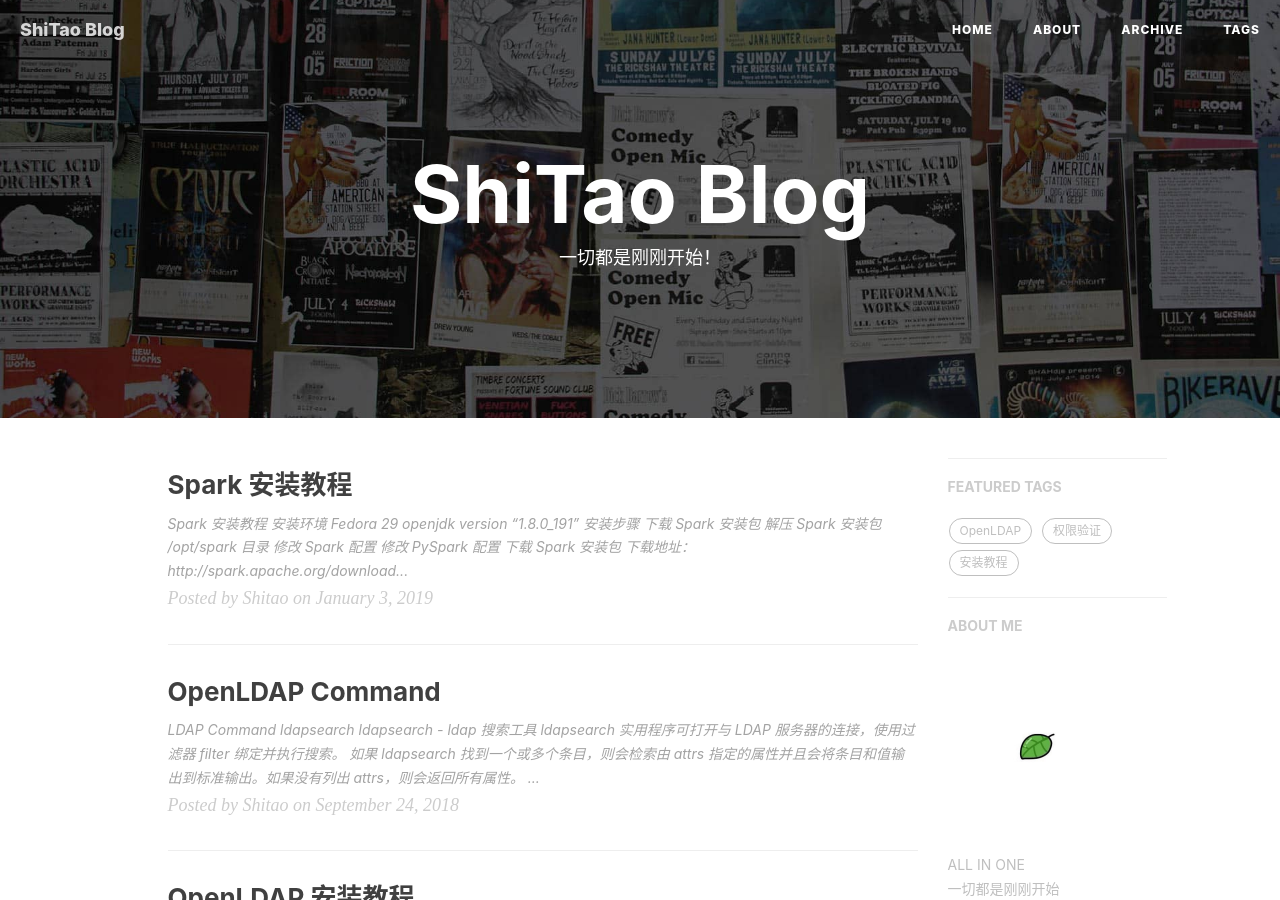
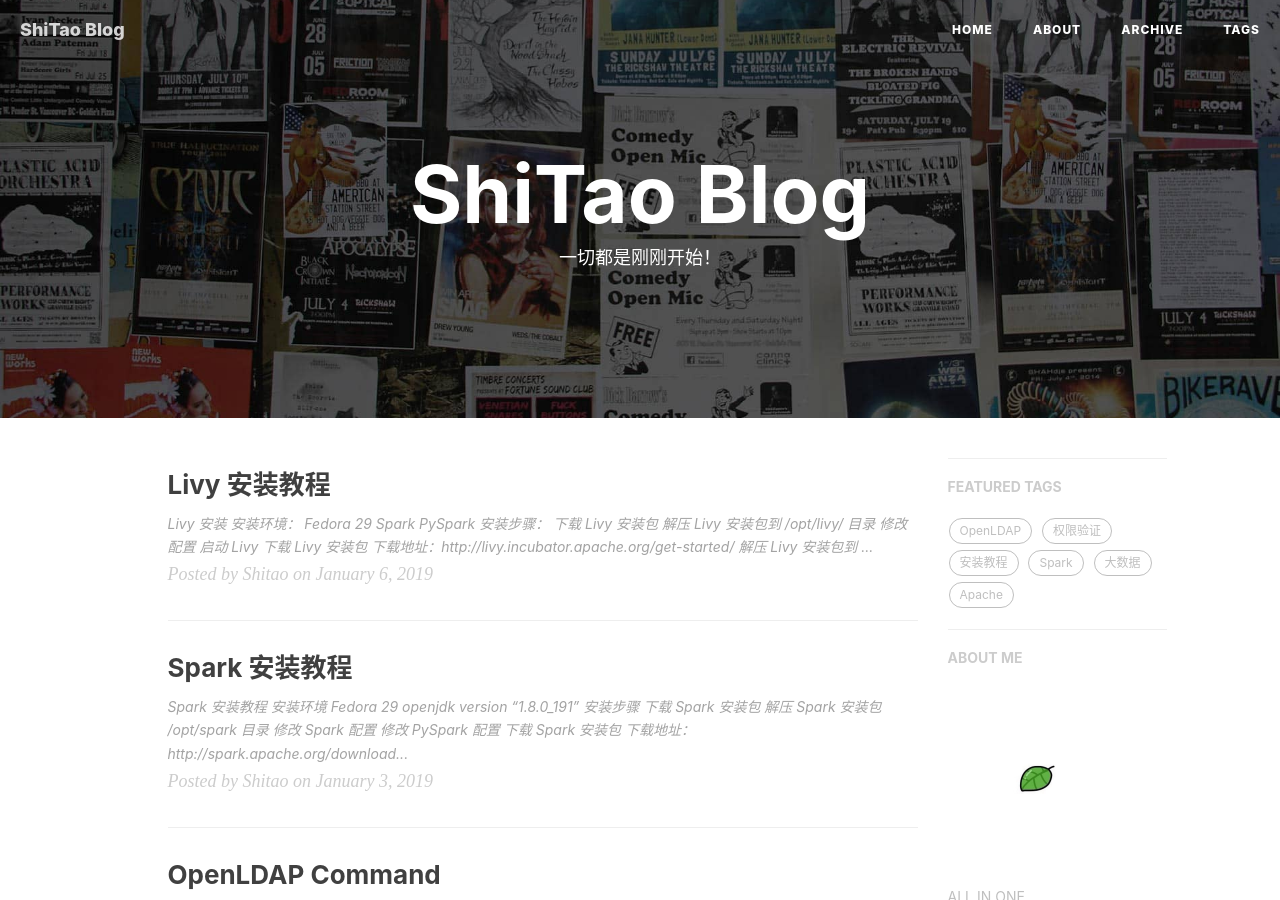
Before and after one commit to fanlei1130/fanlei1130.github.io, a Jekyll site: the page built from index.html, in a window 1280 px wide and 900 px high. Built offline with Jekyll 4.4.1, drawn with Linux system fonts in a browser that asks for light colours; nearby versions of some CDN libraries; the list of posts is cut into pages by our own code; comment, search, counter and statistics services are not loaded.

Commit message:
Livy 安装教程

````diff
--- a/_posts/2019-01-03-Spark-Install.md
+++ b/_posts/2019-01-03-Spark-Install.md
@@ -11,6 +11,7 @@ tags:
     - 安装教程
     - 计算引擎
     - 大数据
+    - Apache
 ---
 
 
--- /dev/null
+++ b/_posts/2019-01-06-Livy-Install.md
@@ -0,0 +1,77 @@
+---
+layout:     post
+title:      "Livy 安装教程"
+subtitle:   ""
+date:       2019-01-06 20:57:00
+author:     "Shitao"
+header-img: ""
+catalog:    true
+tags:
+    - Livy
+    - 安装教程
+    - REST服务
+    - 大数据
+    - Apache
+    - Spark
+---
+
+# Livy 安装
+
+## 安装环境：
+
+- Fedora 29
+- Spark
+- PySpark
+
+## 安装步骤：
+
+1. 下载 `Livy` 安装包
+2. 解压 `Livy` 安装包到 `/opt/livy/` 目录
+3. 修改配置
+4. 启动 `Livy`
+
+### 下载 `Livy` 安装包
+
+下载地址：`http://livy.incubator.apache.org/get-started/`
+
+###  解压 `Livy` 安装包到 `/opt/livy/` 目录
+
+##### 创建 `/opt/livy` 目录
+
+```bash
+sudo mkdir -p /opt/livy
+```
+
+##### 解压到  `/opt/livy` 目录
+
+```bash
+sudo unzip livy-0.5.0-incubating-bin.zip  -d /opt/
+sudo mv /opt/livy-0.5.0-incubating-bin /opt/livy
+```
+
+### 修改配置
+
+##### 将配置模板 `livy.conf.template` 复制并命名成 `livy.conf`
+
+```bash
+sudo cp /opt/livy/conf/livy.conf.template /opt/livy/conf/livy.conf
+```
+
+##### 更改配置文件
+
+```bash
+sudo vim /opt/livy/conf/livy.conf
+```
+
+> 更改内容：取消注释，加上 `/`
+
+```text
+livy.file.local-dir-whitelist = /
+```
+
+### 启动livy
+
+```bash
+sudo su
+/opt/livy/bin/livy-server
+```
````
